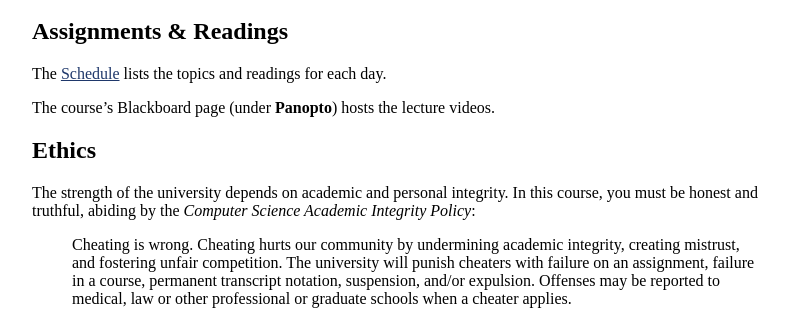
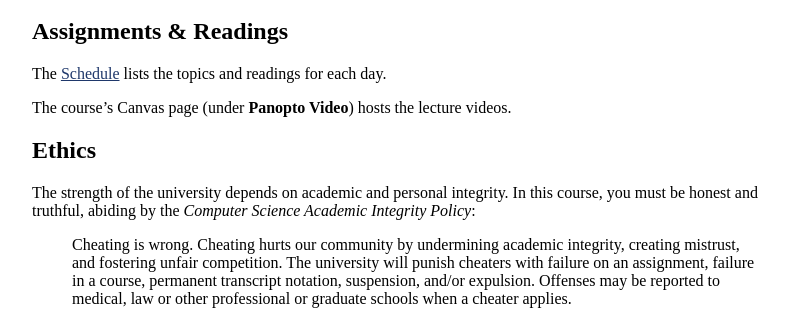
Before and after one commit to jhucompilers/fall2022, a Jekyll site: the page built from syllabus.md, in a window 1280 px wide and 900 px high, scrolled down 2185 px. Shown: the part 161-471 px from the top of the window, without its empty margins (224-1025 px from the left). Built offline with Jekyll 4.4.1, drawn with Linux system fonts in a browser that asks for light colours.

Commit message:
we're using Canvas, not Blackboard

```diff
--- a/syllabus.md
+++ b/syllabus.md
@@ -125,7 +125,7 @@ The [Assignments](assignments.html) page lists assignments and their due dates.
 
 The [Schedule](schedule.html) lists the topics and readings for each day.
 
-The course's Blackboard page (under **Panopto**) hosts the lecture videos.
+The course's Canvas page (under **Panopto Video**) hosts the lecture videos.
 
 ## Ethics
 
```
